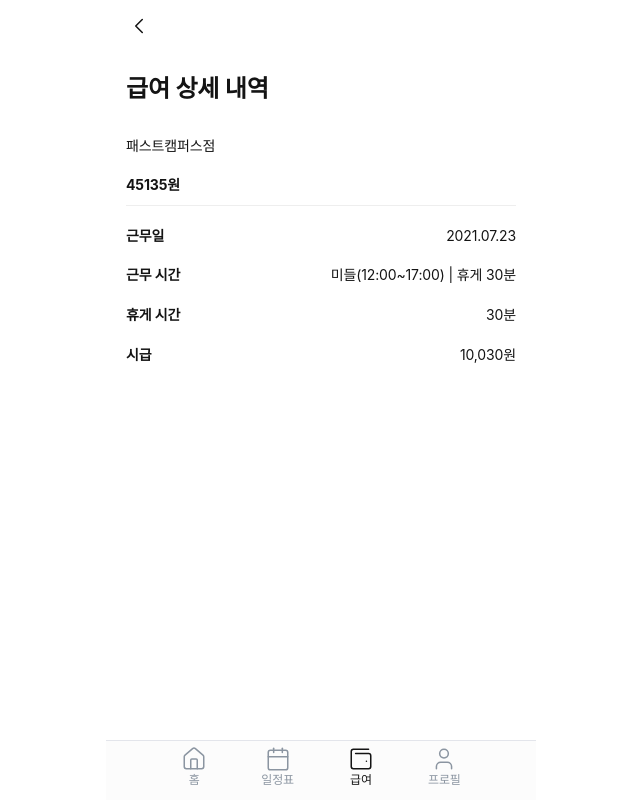
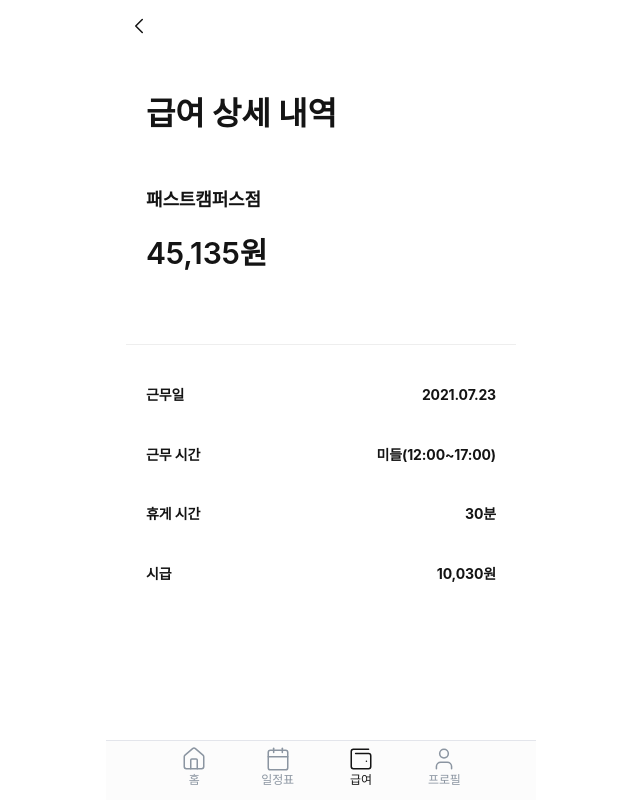
Before and after one commit to dev-meryoung/woowahan-siblings, a React (Vite) app: page /wage/check/1 in a window 1280 px wide. Shown: the whole page, without its empty margins (319-959 px from the left). Built offline with nearby package versions, Linux system fonts and the light colour scheme; a web font is replaced by a local one.

Commit message:
Design: 아랫쪽 빈공간 해결도움요청 #68

```diff
--- a/src/constants/font.ts
+++ b/src/constants/font.ts
@@ -1,4 +1,5 @@
 export const fontSize = {
+	xxxl: '24px',
 	xxl: '20px',
 	xl: '18px',
 	lg: '16px',
--- a/src/pages/Wage/WageCheck/WageCheckDetail.tsx
+++ b/src/pages/Wage/WageCheck/WageCheckDetail.tsx
@@ -4,6 +4,7 @@ import { useParams } from 'react-router-dom';
 import workHistoryData from '@/components/Wage/workHistoryData';
 import Divider from '@/components/Divider';
 import { Timestamp } from 'firebase/firestore';
+import { fontSize } from '@/constants/font';
 
 const WageCheckDetail = () => {
 	const { id } = useParams<{ id: string }>();
@@ -23,23 +24,30 @@ const WageCheckDetail = () => {
 		return `${date.getFullYear()}.${(date.getMonth() + 1).toString().padStart(2, '0')}.${date.getDate().toString().padStart(2, '0')}`;
 	};
 
+	const extractWorkingTimes = (workingTimes: string) => {
+		return workingTimes.split('|')[0].trim();
+	};
+
 	return (
 		<Container>
+			<HeaderWrapper>
 				<Title>급여 상세 내역</Title>
-			<DetailRow>
+				<WorkPlaceRow>
 					<Value>{item.workPlace}</Value>
-			</DetailRow>
-			<DetailRow>
-				<Label>{item.amount}원</Label>
-			</DetailRow>
+				</WorkPlaceRow>
+				<WageRow>
+					<Label>{item.amount.toLocaleString()}원</Label>
+				</WageRow>
+			</HeaderWrapper>
 			<Divider />
+			<DetailWrapper>
 				<DetailRow>
 					<Label>근무일</Label>
 					<Value>{formatDate(item.date)}</Value>
 				</DetailRow>
 				<DetailRow>
 					<Label>근무 시간</Label>
-				<Value>{item.workingTimes}</Value>
+					<Value>{extractWorkingTimes(item.workingTimes)}</Value>
 				</DetailRow>
 				<DetailRow>
 					<Label>휴게 시간</Label>
@@ -49,6 +57,7 @@ const WageCheckDetail = () => {
 					<Label>시급</Label>
 					<Value>{(item.amount / 4.5).toLocaleString()}원</Value>
 				</DetailRow>
+			</DetailWrapper>
 		</Container>
 	);
 };
@@ -57,9 +66,23 @@ const Container = styled.div`
 	padding: 20px;
 `;
 
+const HeaderWrapper = styled.div`
+	padding: 20px;
+	display: flex;
+	flex-direction: column;
+	justify-content: space-between;
+`;
+
+const DetailWrapper = styled.div`
+	padding: 20px;
+	display: flex;
+	flex-direction: column;
+	justify-content: space-between;
+`;
+
 const Title = styled.h2`
-	font-size: 24px;
-	margin-bottom: 20px;
+	font-size: 32px;
+	margin-bottom: 40px;
 `;
 
 const DetailRow = styled.div`
@@ -67,13 +90,29 @@ const DetailRow = styled.div`
 	justify-content: space-between;
 	padding: 10px 0;
 `;
+const WageRow = styled.div`
+	display: flex;
+	justify-content: space-between;
+	padding: 10px 0;
+	margin-bottom: 20px;
+	font-size: 30px;
+	font-weight: bold;
+`;
+const WorkPlaceRow = styled.div`
+	display: flex;
+	justify-content: space-between;
+	padding: 10px 0;
+	font-size: ${fontSize.xl};
+`;
 
 const Label = styled.div`
-	font-weight: bold;
+	margin-bottom: 20px;
+	font-weight: 600;
 `;
 
 const Value = styled.div`
 	text-align: right;
+	font-weight: bold;
 `;
 
 export default WageCheckDetail;
```
Lines whose indentation alone changed are shown as unchanged.
